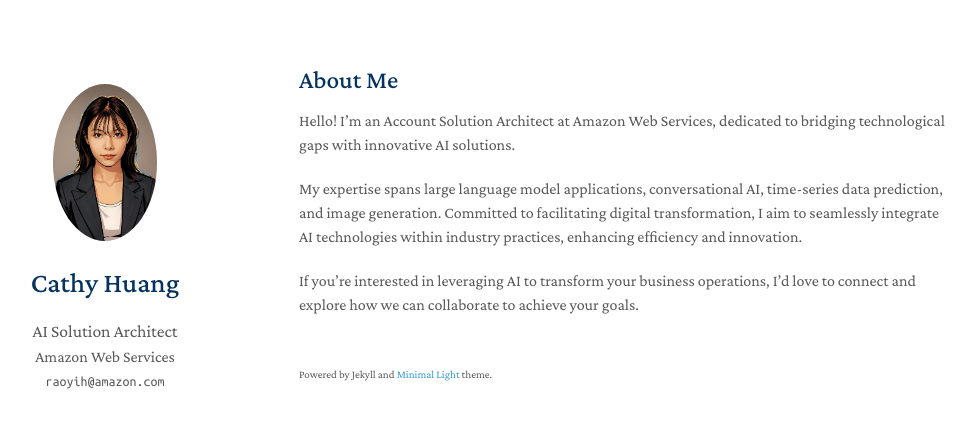
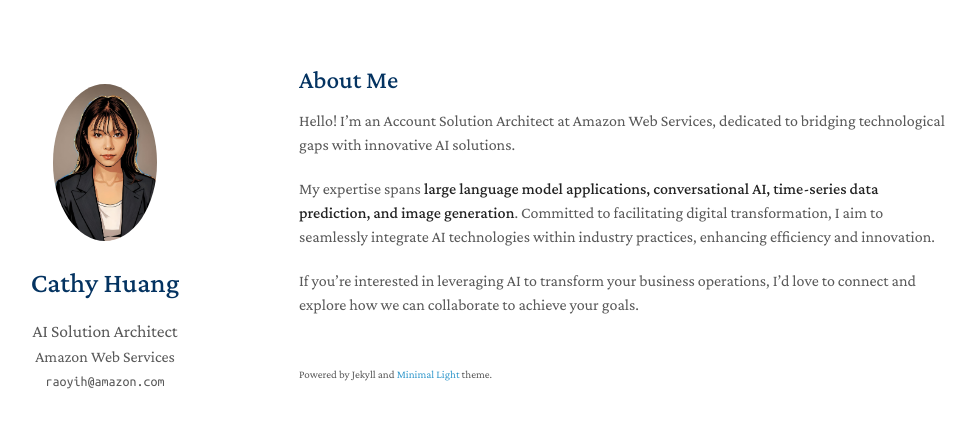
Before and after one commit to Huang-Raoyi/Huang-Raoyi.github.io, a Jekyll site: the page built from index.md, in a window 1280 px wide. Shown: the top 428 px of the page, without its empty margins (171-1146 px from the left). Built offline with Jekyll 4.4.1, drawn with Linux system fonts in a browser that asks for light colours; nearby versions of some CDN libraries; a style sheet for code colours, icons or effects is not loaded; our own code applies the rules of GitHub Pages for plain Markdown files.

```diff
--- a/index.md
+++ b/index.md
@@ -10,7 +10,7 @@ I am fortunate to work with [Sherry Tongshuang Wu](https://www.cs.cmu.edu/~sherr
 
 Hello! I’m an Account Solution Architect at Amazon Web Services, dedicated to bridging technological gaps with innovative AI solutions. <br>
 
-My expertise spans large language model applications, conversational AI, time-series data prediction, and image generation. Committed to facilitating digital transformation, I aim to seamlessly integrate AI technologies within industry practices, enhancing efficiency and innovation. <br>
+My expertise spans **large language model applications, conversational AI, time-series data prediction, and image generation**. Committed to facilitating digital transformation, I aim to seamlessly integrate AI technologies within industry practices, enhancing efficiency and innovation. <br>
 
 If you’re interested in leveraging AI to transform your business operations, I’d love to connect and explore how we can collaborate to achieve your goals.
 
```
